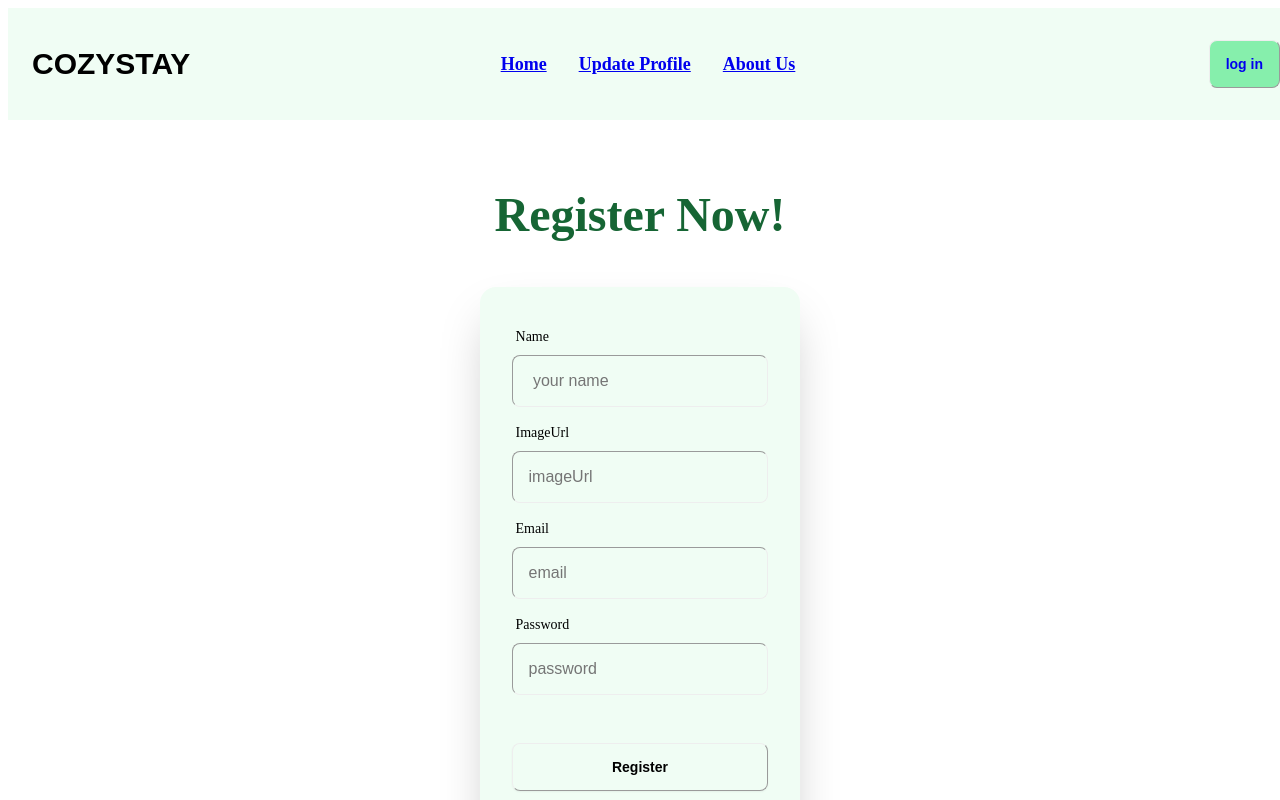
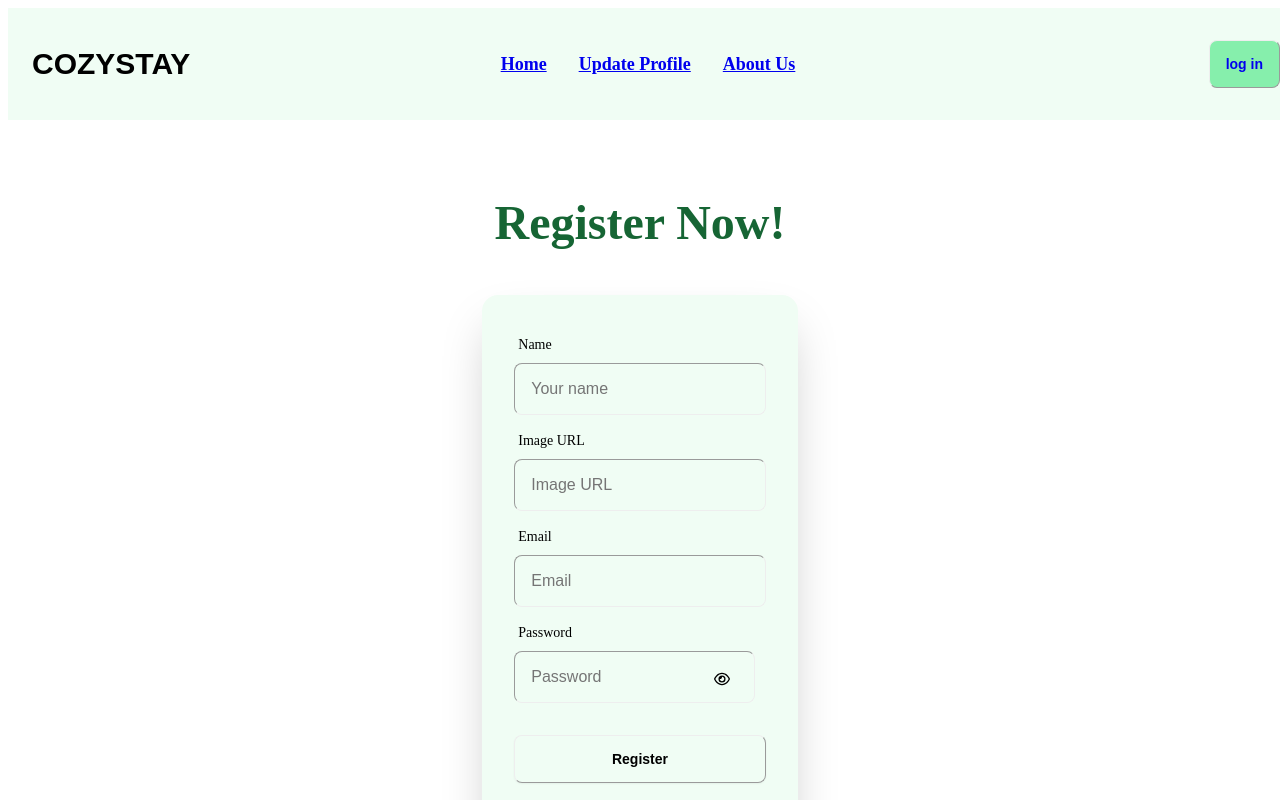
Before and after one commit to dishamallik/b9-a9, a React (Vite) app: page /register in a window 1280 px wide. Shown: the top 800 px of the page. Built offline with nearby package versions, Linux system fonts and the light colour scheme; no server answers.

Commit message:
created simple website

```diff
--- a/package.json
+++ b/package.json
@@ -22,6 +22,7 @@
     "react-router-dom": "^6.22.3",
     "react-toastify": "^10.0.5",
     "sort-by": "^1.2.0",
+    "sweetalert2": "^11.10.7",
     "swiper": "^11.1.0"
   },
   "devDependencies": {
--- a/src/pages/Register/Register.jsx
+++ b/src/pages/Register/Register.jsx
@@ -1,147 +1,115 @@
 import { Link } from "react-router-dom";
-import {Helmet} from "react-helmet";
+import { Helmet } from "react-helmet";
 import { useForm } from "react-hook-form";
 import useAuth from "../../hook/useAuth";
-import  { useState } from 'react';
+import { useNavigate, useLocation } from "react-router-dom";
+import { useEffect, useState } from "react";
 
-import {useNavigate, useLocation} from "react-router-dom";
-import { useEffect } from "react";
+// SweetAlert import
+import Swal from 'sweetalert2';
 
 // aos
 import AOS from 'aos';
 import 'aos/dist/aos.css';
+import { FaEyeSlash, FaRegEye } from "react-icons/fa6";
 
 const Register = () => {
-    // error massage
+    const { createUser, updateUserProfile } = useAuth();
+    const { register, handleSubmit, formState: { errors } } = useForm();
 
-    const [password, setPassword] = useState('');
-    const [error, setError] = useState('');
-
-    const handleRegister = () => {
-      // Check if password meets requirements
-      const passwordRegex = /^(?=.*[a-z])(?=.*[A-Z]).{6,}$/;
-      if (!passwordRegex.test(password)) {
-        setError('Password must contain at least one uppercase letter, one lowercase letter, and be at least 6 characters long');
-
-      }
-
-      else {
-
-        alert('Registered successfully!');
-      }
-    };
-
-
-
-    const {createUser, updateUserProfile} =useAuth();
-    const {
-        register,
-        handleSubmit,
-
-        formState: { errors },
-      } = useForm()
-
+    // Password visibility state
+    const [showPassword, setShowPassword] = useState(false);
 
     // navigation
     const navigate = useNavigate();
     const location = useLocation();
+    const from = location?.state || "/";
 
-const  from = location?.state || "/";
-//
+    // Regular expression for password validation
+    const passwordRegex = /^(?=.*[a-z])(?=.*[A-Z]).{6,}$/;
 
-
-      const onSubmit = data =>
-     {
-        const {email, password, image, fullName} = data;
-        createUser(email,password)
+    const onSubmit = (data) => {
+        const { email, password, image, fullName } = data;
+        createUser(email, password)
             .then(() => {
                 updateUserProfile(fullName, image)
                 .then(() => {
+                    // Show SweetAlert on successful registration
+                    Swal.fire({
+                        icon: 'success',
+                        title: 'Registration Successful!',
+                        text: 'You have been successfully registered.',
+                        confirmButtonText: 'OK'
+                    }).then(() => {
                         navigate(from);
                     });
-
                 });
-
+            });
     };
 
-// aos
-useEffect(()=>{
-    AOS.init({duration: "1500"})
-
-},[])
-
+    // Initialize AOS
+    useEffect(() => {
+        AOS.init({ duration: "1500" })
+    }, []);
 
     return (
-
         <div>
-
             <Helmet>
                 <meta charSet="utf-8" />
-                <title>register -COZYSTAY</title>
+                <title>Register - COZYSTAY</title>
                 <link rel="canonical" href="http://mysite.com/example" />
             </Helmet>
-
-
-
-
             <div className="hero min-h-screen bg-base-200" data-aos="zoom-in-up">
                 <div className="hero-content flex-col ">
                     <div className="text-left">
-            <h1 className="text-5xl  text-green-800 font-bold">Register Now!</h1>
-
+                        <h1 className="text-5xl text-green-800 font-bold">Register Now!</h1>
                     </div>
                     <div className="card shrink-0 w-full max-w-sm shadow-2xl bg-green-50">
                         <form onSubmit={handleSubmit(onSubmit)} className="card-body">
-
                             <div className="form-control">
                                 <label className="label">
                                     <span className="label-text">Name</span>
                                 </label>
-                <input type="text" name="name" placeholder=" your name" className="input input-bordered"
-                {...register("fullName", { required: true })}
-                />
+                                <input type="text" name="name" placeholder="Your name" className="input input-bordered" {...register("fullName", { required: true })} />
                                 {errors.fullName && <span className="text-red-500">This field is required</span>}
                             </div>
-
                             <div className="form-control">
                                 <label className="label">
-                  <span className="label-text">ImageUrl</span>
+                                    <span className="label-text">Image URL</span>
                                 </label>
-                <input type="text" name="photo" placeholder="imageUrl" className="input input-bordered"
-                {...register("image", { required: true })}
-                  />
+                                <input type="text" name="photo" placeholder="Image URL" className="input input-bordered" {...register("image", { required: true })} />
                                 {errors.image && <span className="text-red-500">This field is required</span>}
                             </div>
-
-
                             <div className="form-control">
                                 <label className="label">
                                     <span className="label-text">Email</span>
                                 </label>
-                <input type="email" name="email" placeholder="email" className="input input-bordered"
-                 {...register("email", { required: true })}  />
+                                <input type="email" name="email" placeholder="Email" className="input input-bordered" {...register("email", { required: true })} />
                                 {errors.email && <span className="text-red-500">This field is required</span>}
                             </div>
-
-
                             <div className="form-control">
                                 <label className="label">
                                     <span className="label-text">Password</span>
                                 </label>
-                <input type="password" name="password" placeholder="password" onChange={(e) => setPassword(e.target.value)} className="input input-bordered"
-                {...register("password", { required: true })} />
-                {errors.password && <span className="text-red-500">This field is required</span>}
-                <label className="label">
+                                <div className="relative">
+                                    <input type={showPassword ? "text" : "password"} name="password" placeholder="Password" className="input input-bordered" {...register("password", { required: true, minLength: 6, pattern: passwordRegex })} />
+                                    <div
 
-                </label>
+                                        className="absolute inset-y-0 right-6 px-3 py-5"
+                                        onClick={() => setShowPassword(!showPassword)}
+                                    >
+                                        {showPassword ? <FaEyeSlash /> : <FaRegEye />}
                                     </div>
-              {error && <p className="text-red-500 mb-4">{error}</p>}
-              <div onClick={handleRegister} className="form-control mt-6">
+                                </div>
+                                {errors.password && errors.password.type === "required" && <span className="text-red-500">Password is required</span>}
+                                {errors.password && errors.password.type === "minLength" && <span className="text-red-500">Password must contain at least 6 characters</span>}
+                                {errors.password && errors.password.type === "pattern" && <span className="text-red-500">Password must contain at least one uppercase letter and one lowercase letter</span>}
+                            </div>
+                            <div className="form-control mt-6">
                                 <button className="btn btn-primary">Register</button>
                             </div>
-              <p>You already have account? please <Link to="/login">log in</Link></p>
+                            <p>Already have an account? Please <Link to="/login">log in</Link></p>
                         </form>
-
                     </div>
                 </div>
             </div>
```
Also changed, not shown: 1 other file (tests, documents, lock files or other folders). Lines whose indentation alone changed are shown as unchanged.
